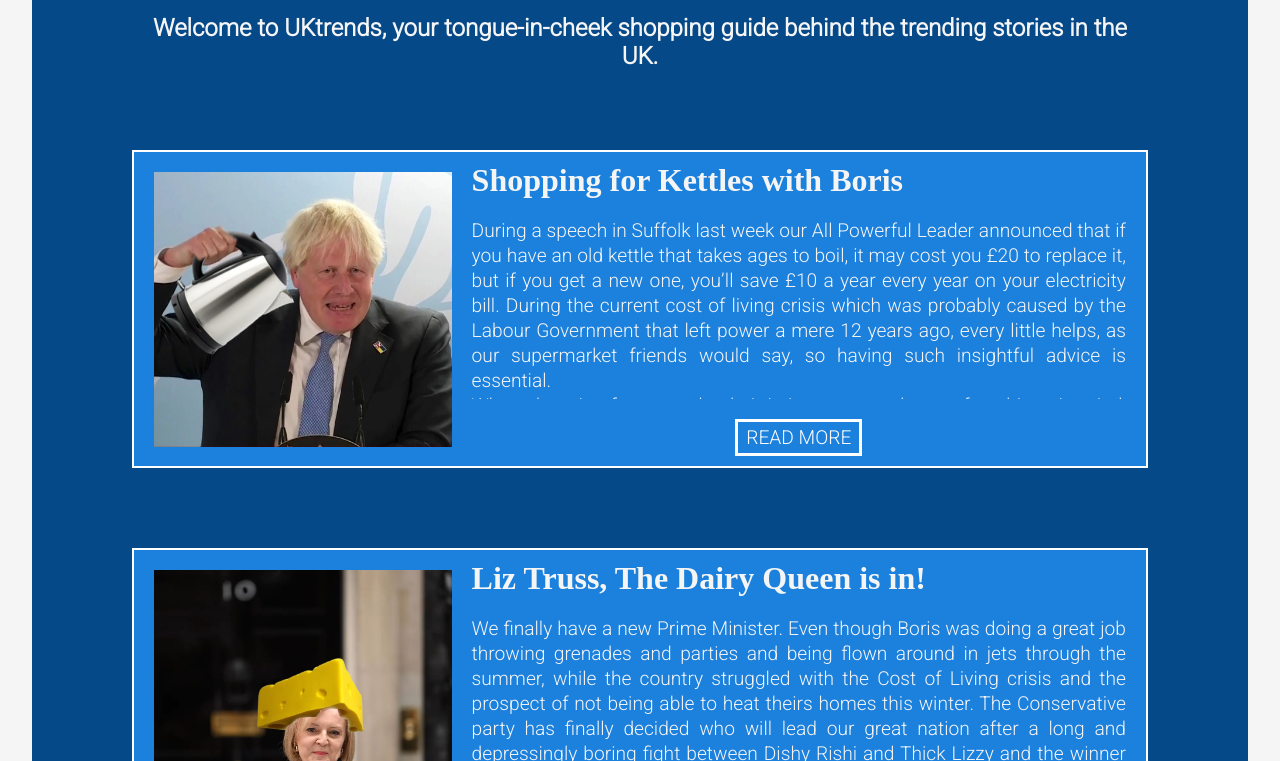
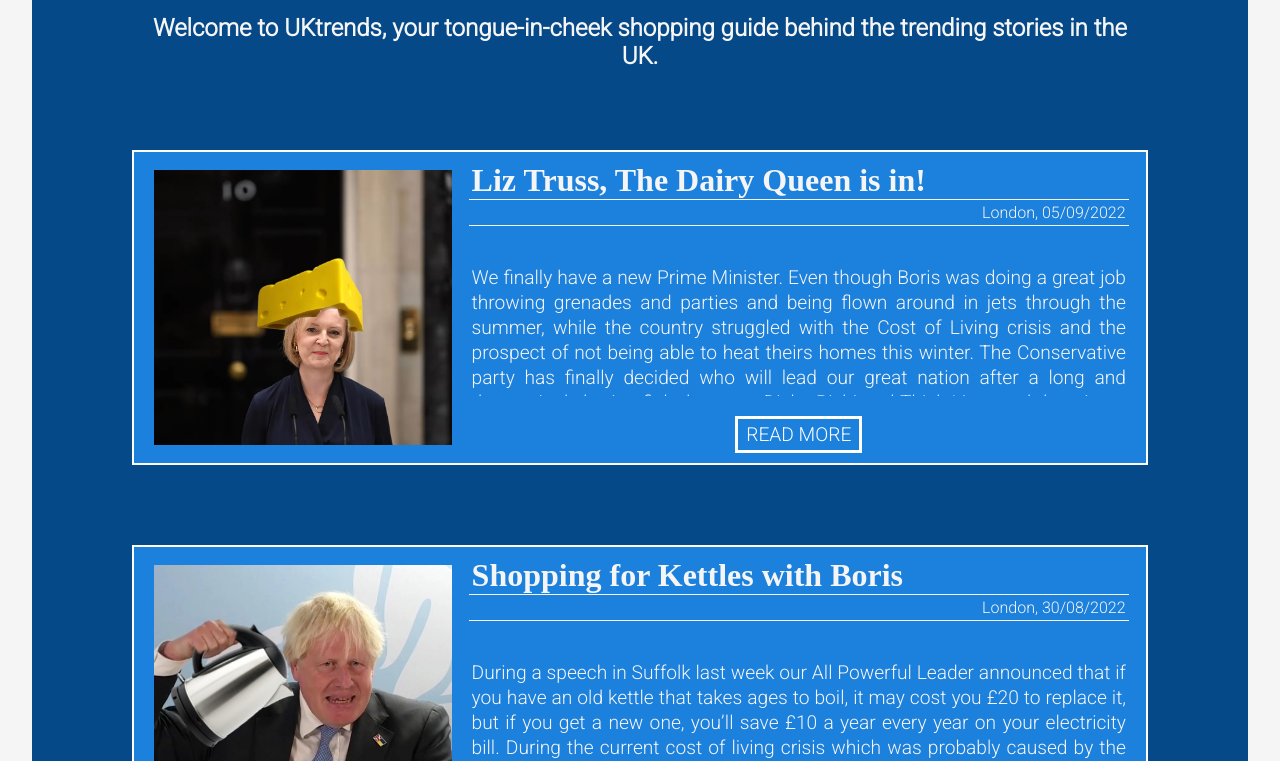
Before and after one commit to RaffBenato/uktrends, a plain HTML site: page index.html in a window 1280 px wide. Shown: the part 191-952 px from the top of the page. Drawn offline with Linux system fonts and the light colour scheme.

Commit message:
added date

```diff
--- a/index.html
+++ b/index.html
@@ -25,9 +25,37 @@
         </h2>
 
         <div class="story">
+          <img class="storyimg" src="img/lizzcheese.jpg" alt="" />
+          <div class="storypanel">
+            <div class="storytitle">Liz Truss, The Dairy Queen is in!</div>
+            <div class="storyline">London, 05/09/2022</div>
+            <div class="storymain">
+              We finally have a new Prime Minister. Even though Boris was doing
+              a great job throwing grenades and parties and being flown around
+              in jets through the summer, while the country struggled with the
+              Cost of Living crisis and the prospect of not being able to heat
+              theirs homes this winter. The Conservative party has finally
+              decided who will lead our great nation after a long and
+              depressingly boring fight between Dishy Rishi and Thick Lizzy and
+              the winner is our own Dairy Queen. You will remember almost
+              nothing about Liz Truss apart from her haunting staged pictures
+              and her famous speech about
+              cheese(very...long...awkward...pause...)That. Is. A. Dis-grace.
+              The wooden politician delivered this notorious speech during the
+              Conservative Party Conference in 2014 but it will stay in our
+              nightmares forever. Using our new leader passion for the dairy
+              product as inspiration, we look at a few products that will help
+              you enjoy your cheese even more.
+            </div>
+            <a href="lizcheese.html" class="b1">READ MORE</a>
+          </div>
+        </div>
+
+        <div class="story">
           <img class="storyimg" src="img/boriskettle.jpg" alt="" />
           <div class="storypanel">
             <div class="storytitle">Shopping for Kettles with Boris</div>
+            <div class="storyline">London, 30/08/2022</div>
             <div class="storymain">
               During a speech in Suffolk last week our All Powerful Leader
               announced that if you have an old kettle that takes ages to boil,
@@ -47,32 +75,6 @@
               is in ensuring our waterways are filled with excrement.
             </div>
             <a href="boriskettle.html" class="b1">READ MORE</a>
-          </div>
-        </div>
-
-        <div class="story">
-          <img class="storyimg" src="img/lizzcheese.jpg" alt="" />
-          <div class="storypanel">
-            <div class="storytitle">Liz Truss, The Dairy Queen is in!</div>
-            <div class="storymain">
-              We finally have a new Prime Minister. Even though Boris was doing
-              a great job throwing grenades and parties and being flown around
-              in jets through the summer, while the country struggled with the
-              Cost of Living crisis and the prospect of not being able to heat
-              theirs homes this winter. The Conservative party has finally
-              decided who will lead our great nation after a long and
-              depressingly boring fight between Dishy Rishi and Thick Lizzy and
-              the winner is our own Dairy Queen. You will remember almost
-              nothing about Liz Truss apart from her haunting staged pictures
-              and her famous speech about
-              cheese(very...long...awkward...pause...)That. Is. A. Dis-grace.
-              The wooden politician delivered this notorious speech during the
-              Conservative Party Conference in 2014 but it will stay in our
-              nightmares forever. Using our new leader passion for the dairy
-              product as inspiration, we look at a few products that will help
-              you enjoy your cheese even more.
-            </div>
-            <a href="lizcheese.html" class="b1">READ MORE</a>
           </div>
         </div>
 
--- a/style.css
+++ b/style.css
@@ -107,7 +107,6 @@ p {
 
 .storytitle {
   font-family: serif;
-
   font-size: 2rem;
   font-weight: bold;
   width: 100%;
@@ -116,11 +115,20 @@ p {
   padding-top: 10px;
 }
 
+.storyline {
+  width: 95%;
+  border-top: whitesmoke 1px solid;
+  border-bottom: whitesmoke 1px solid;
+  padding: 3px;
+  text-align: right;
+  margin-bottom: 20px;
+}
+
 .storymain {
   font-size: 1.2rem;
   text-align: justify;
   padding: 20px;
-  max-height: 200px;
+  max-height: 150px;
   overflow: hidden;
   margin-bottom: 20px;
   line-height: 1.3;
@@ -280,7 +288,7 @@ footer {
     text-align: center;
     padding-left: 0;
     padding-top: 10px;
-    margin-bottom: 15px;
+    margin-bottom: 5px;
   }
 
   .storymain {
```
